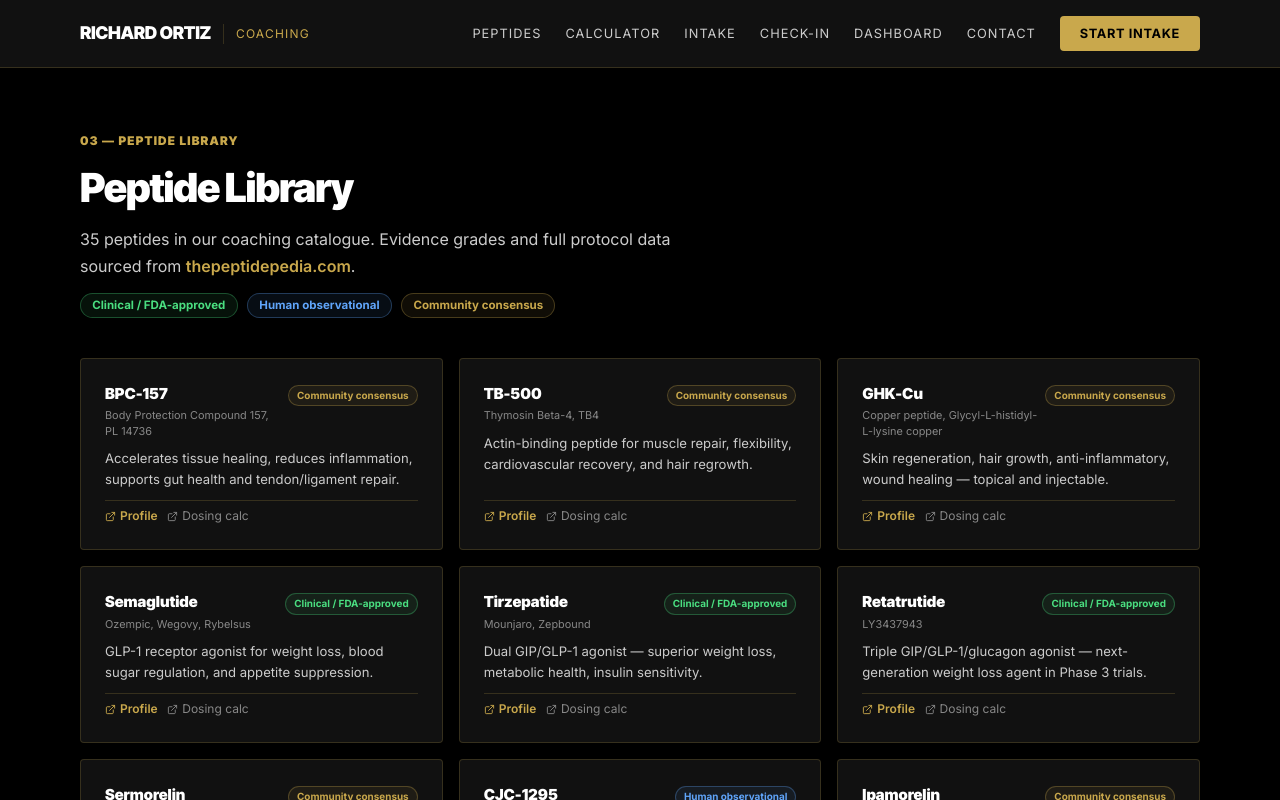
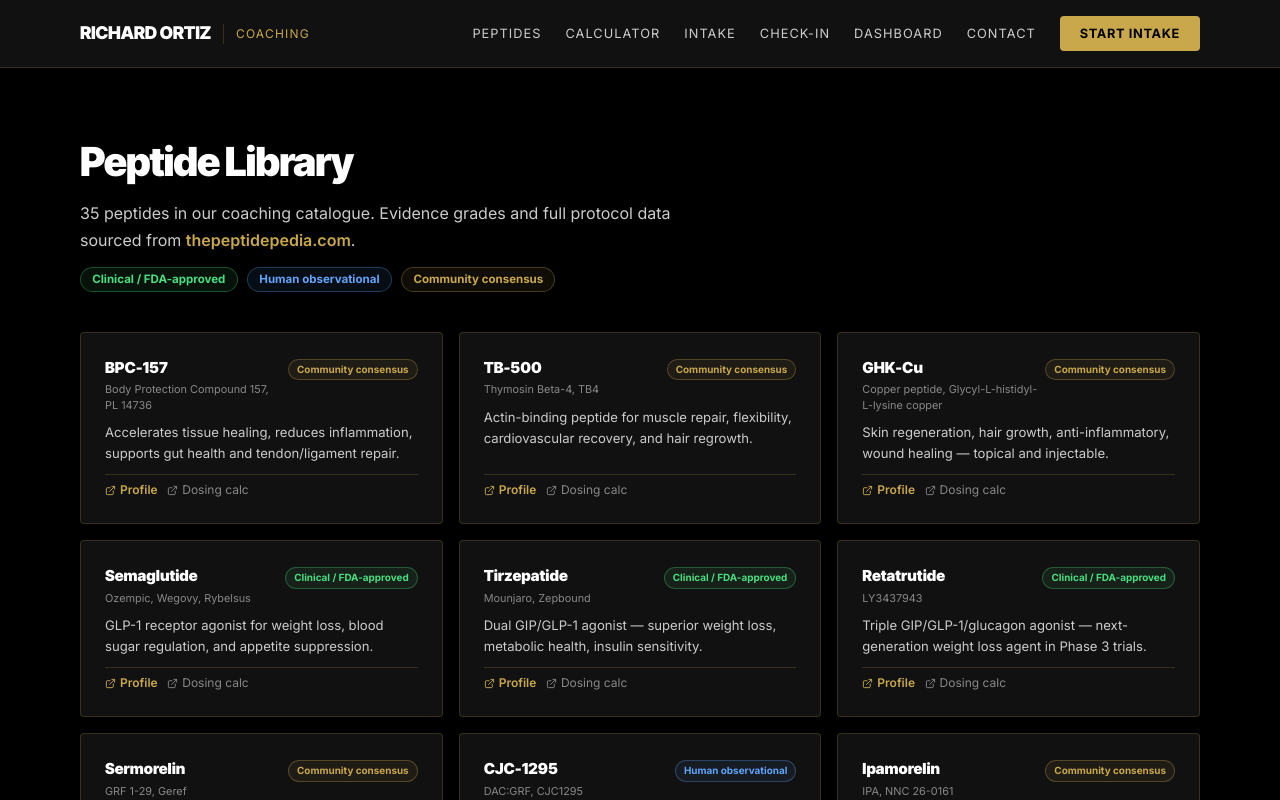
Before and after one commit to asaasinai/richard-ortiz-coaching, a Next.js app: page /peptides in a window 1280 px wide. Shown: the top 800 px of the page. Built offline with nearby package versions, Linux system fonts and the light colour scheme.

Commit message:
Remove section number labels from page headers

```diff
--- a/src/app/peptides/page.tsx
+++ b/src/app/peptides/page.tsx
@@ -52,7 +52,6 @@ export default function PeptidesPage() {
     <>
       <Nav/>
       <div className="max-w-6xl mx-auto px-4 py-16">
-        <span className="section-num">03 — Peptide Library</span>
         <h1 style={{ fontFamily:"Inter Tight,sans-serif",fontWeight:900,fontSize:"2.5rem",letterSpacing:"-0.03em",marginBottom:"0.5rem" }}>
           Peptide Library
         </h1>
```
